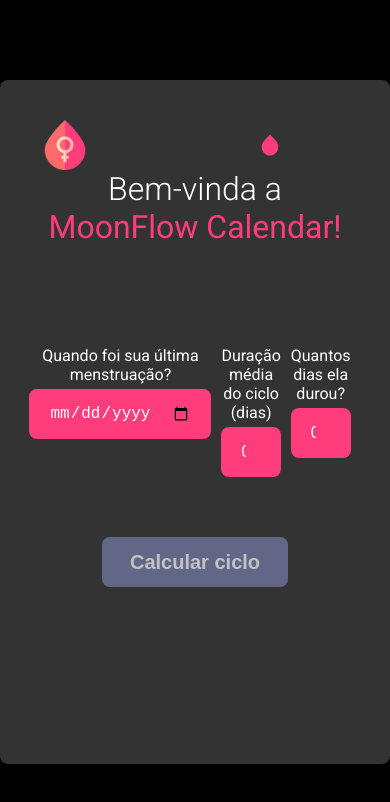
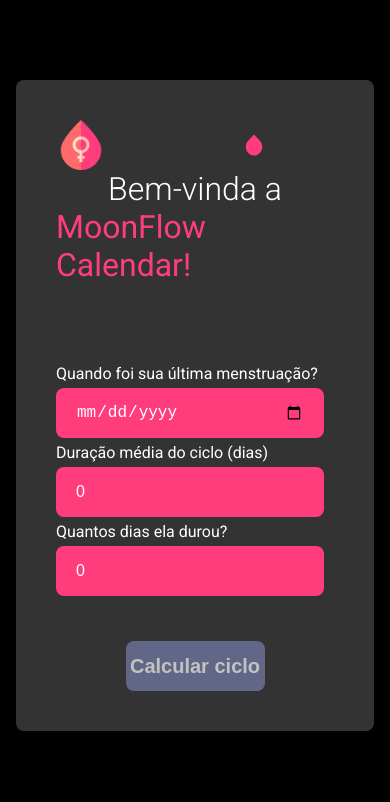
Before and after one commit to rebecaCaroba/moonFlowCalendar, a React (Vite) app: page / in a window 390 px wide. Shown: the top 802 px of the page. Built offline with nearby package versions, Linux system fonts and the light colour scheme; some icons are missing.

Commit message:
Layout responsivo

```diff
--- a/src/Layout/styles.ts
+++ b/src/Layout/styles.ts
@@ -9,4 +9,10 @@ export const LayoutContainer = styled.div`
     border-radius: 8px;
     display: flex;
     flex-direction: column;
+
+    @media (max-width: 730px) {
+        height: auto;
+        margin-left: 1rem;
+        margin-right: 1rem;
+    }
 `
--- a/src/pages/Home/styles.ts
+++ b/src/pages/Home/styles.ts
@@ -50,10 +50,10 @@ export const TitleContainer = styled.div`
 
 export const FormContainer = styled.div`
   display: flex;
+  flex-wrap: wrap;
   flex-direction: row;
-  justify-content: space-between;
-  align-items: flex-start;
-  margin: 20px;
+  justify-content: center;
+  align-items: center;
 `
 
 
@@ -83,4 +83,13 @@ export const InputContainer = styled.div`
     margin-bottom: 5px;
   }
 
+  @media (max-width: 700px) {
+    width: 100%;
+    margin-bottom: 0.313rem;
+
+    label {
+      text-align: left;
+    }
+  }
+
 `
--- a/src/pages/MoonFlow/index.tsx
+++ b/src/pages/MoonFlow/index.tsx
@@ -9,9 +9,7 @@ export function MoonFlow() {
 
     return (
         <CalendarContainer>
-            <div>
                 <CycleContainer>
-
                         {cycles.map((cycle, key) => {
                             if(cycle.isCycleCompleted == true) {
                                 return (
@@ -39,7 +37,6 @@ export function MoonFlow() {
                         )}
                     <MoonContainer></MoonContainer>
                 </CycleContainer>
-            </div>
             <div>
                 <CalendarApp />
             </div>
--- a/src/pages/MoonFlow/styles.ts
+++ b/src/pages/MoonFlow/styles.ts
@@ -5,6 +5,9 @@ export const CalendarContainer = styled.div`
     align-items: center;
     justify-content: space-around;
     margin: 4rem 0;
+    gap: 2rem;
+    flex-wrap: wrap;
+
 `
 
 export const CycleContainer = styled.div`
@@ -17,9 +20,9 @@ export const CycleContainer = styled.div`
 `
 
 export const MoonContainer = styled.div`
-    width: 250px;
+    width: 15.625rem;
     background: ${(props) => props.theme['secundary-color']};
-    height: 250px;
+    height: 15.625rem;
     border-radius: 100%;
 `
 
@@ -30,8 +33,8 @@ export const InfoCycle = styled.div`
     flex-direction: column;
     position: absolute;
     background: ${(props) => props.theme['gray-500']};
-    width: 190px;
-    height: 190px;
+    width: 11.875rem;
+    height: 11.875rem;
     border-radius: 100%;
     top: 4%;
     right: 30%;
```
